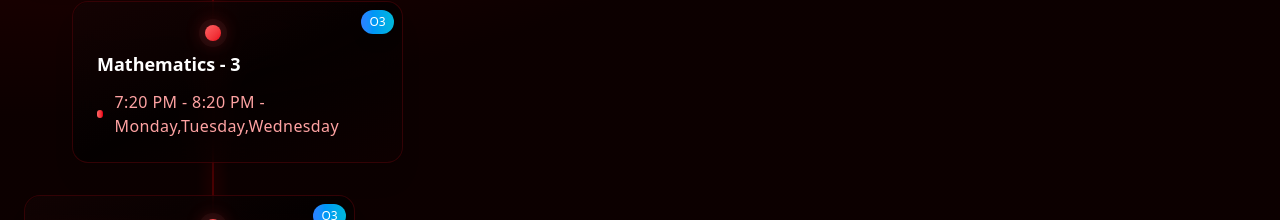
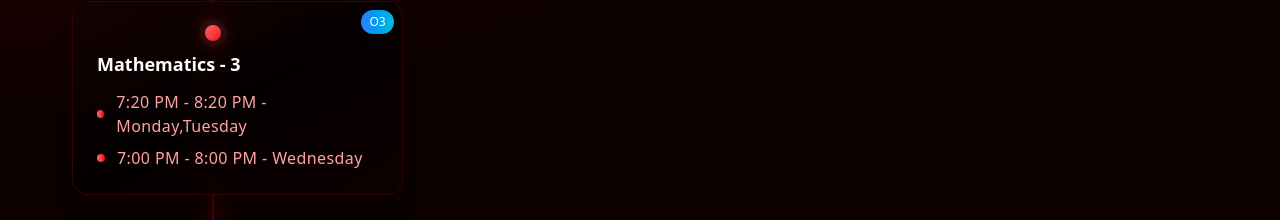
Before and after one commit to SlippinZubair007/Student-AI-Assistant, a Next.js app: page /timetable in a window 1280 px wide. Shown: the part 2963-3183 px from the top of the page. Built offline with nearby package versions, Linux system fonts and the light colour scheme; no server answers.

Commit message:
fixed maths o3

```diff
--- a/src/app/timetable/page.tsx
+++ b/src/app/timetable/page.tsx
@@ -94,7 +94,8 @@ const TimetablePage = () => {
         subject: 'Mathematics - 3',
         level: 'O3',
         schedules: [
-          { time: '7:20 PM - 8:20 PM', days: 'Monday,Tuesday,Wednesday' },
+          { time: '7:20 PM - 8:20 PM', days: 'Monday,Tuesday' },
+          { time: '7:00 PM - 8:00 PM', days: 'Wednesday' },
         ],
       },
        {
```
